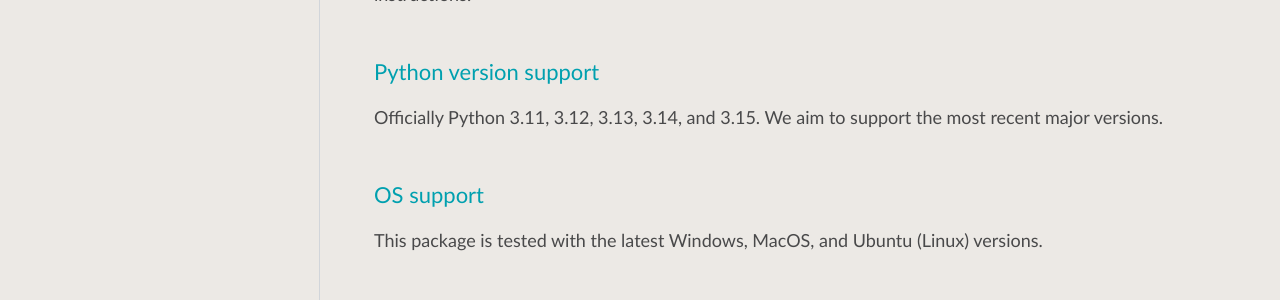
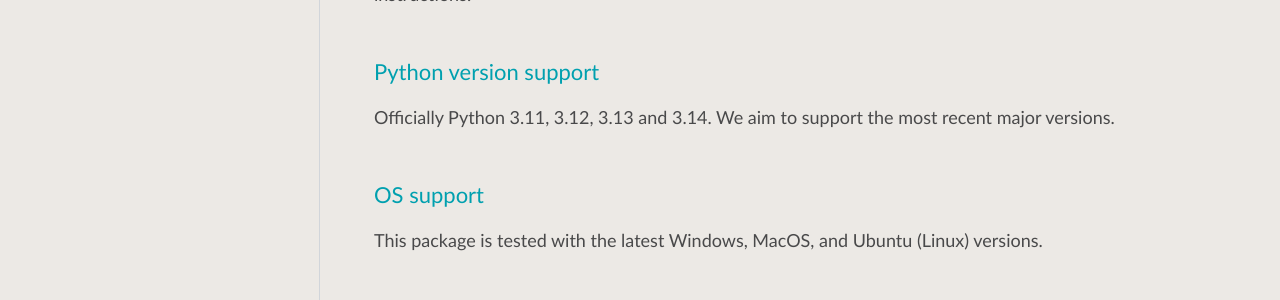
Before and after one commit to 4Subsea/drio-python, a Sphinx documentation site: the page built from docs/getting_started.rst, in a window 1280 px wide and 900 px high. Shown: the part 361-661 px from the top of the window. Built offline with Sphinx 7.4.7 and the PyData theme 0.15.4, drawn with Linux system fonts in a browser that asks for light colours.

Commit message:
3.15 was premature, not stable yet

```diff
--- a/docs/getting_started.rst
+++ b/docs/getting_started.rst
@@ -8,7 +8,7 @@
 
 Python version support
 ----------------------
-Officially Python 3.11, 3.12, 3.13, 3.14, and 3.15. We aim to support the
+Officially Python 3.11, 3.12, 3.13 and 3.14. We aim to support the
 most recent major versions.
 
 OS support
--- a/pyproject.toml
+++ b/pyproject.toml
@@ -18,7 +18,6 @@
   "Programming Language :: Python :: 3.12",
   "Programming Language :: Python :: 3.13",
   "Programming Language :: Python :: 3.14",
-  "Programming Language :: Python :: 3.15",
 ]
 dependencies = [
   "numpy",
@@ -60,7 +59,6 @@
     py312
     py313
     py314
-    py315
     docs
 
 [testenv]
```
Also changed, not shown: 1 other file.
